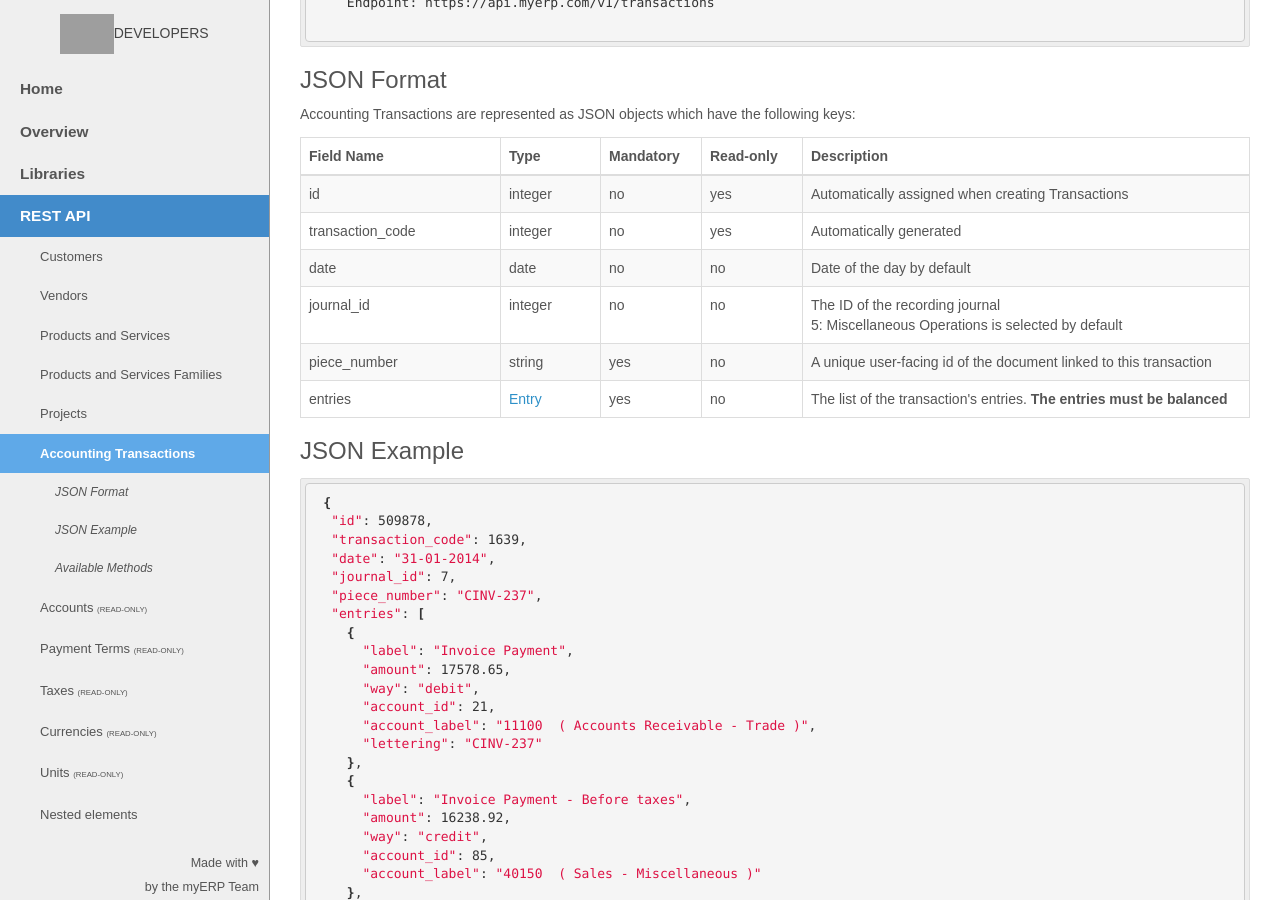
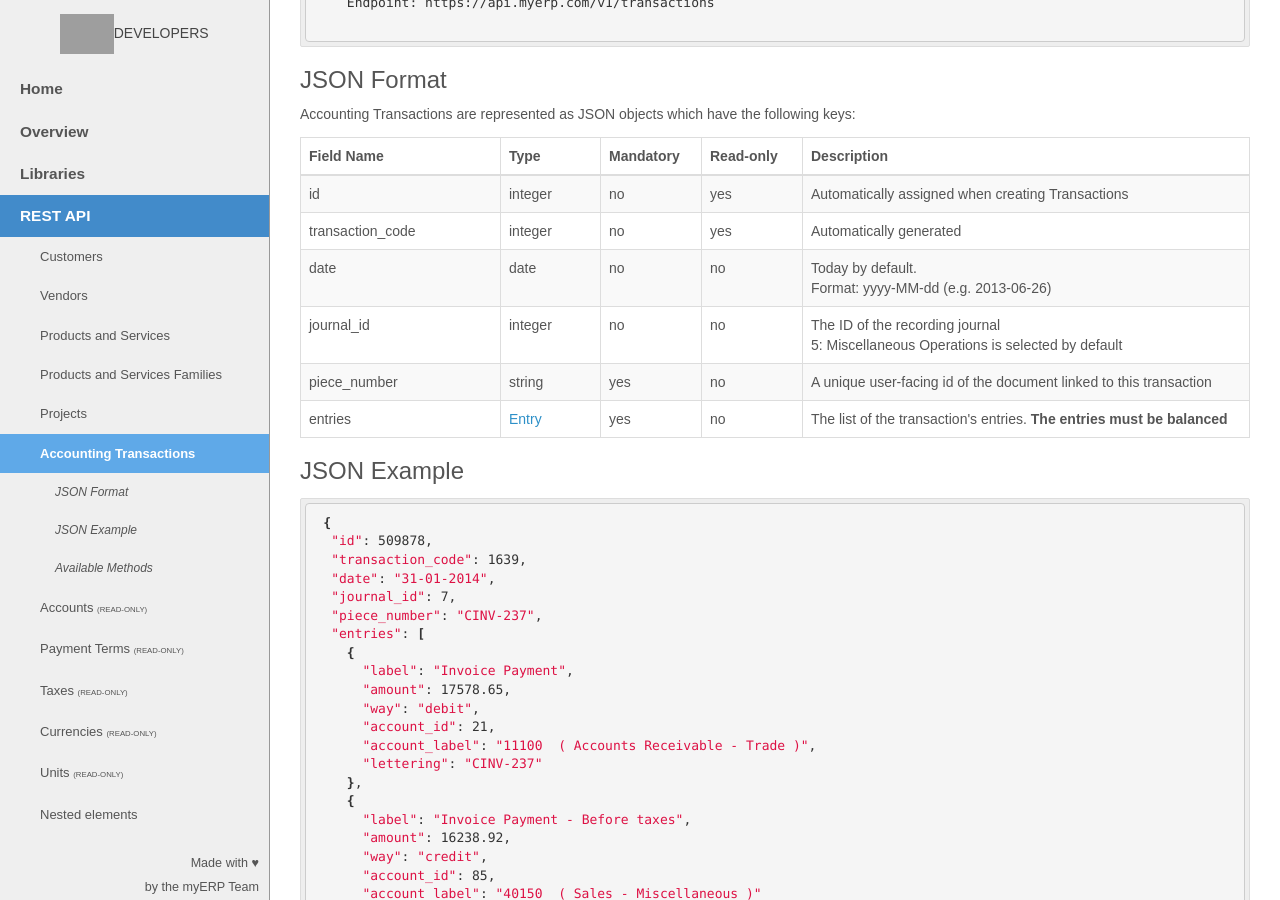
Before and after one commit to myERP/myerp.github.io, a Jekyll site: the page built from docs/1.0/api/index.html, in a window 1280 px wide and 900 px high, scrolled down 9033 px. Built offline with Jekyll 4.4.1, drawn with Linux system fonts in a browser that asks for light colours; nearby versions of some CDN libraries; Markdown is read by kramdown in place of the engine named in the settings; grey boxes are pictures that could not be loaded.

Commit message:
add default format for date in the config file

```diff
--- a/_config.yml
+++ b/_config.yml
@@ -37,6 +37,7 @@ resource:
     url: /taxes
 
 format:
+  date: yyyy-MM-dd (e.g. 2013-06-26)
   type:
     string: string
     integer: integer
--- a/_includes/1.0/api/transaction.html
+++ b/_includes/1.0/api/transaction.html
@@ -31,7 +31,8 @@
                 <td>{{ site.format.type.date }}</td>
                 <td>no</td>
                 <td>no</td>
-                <td>Date of the day by default</td>
+                <td>Today by default.
+                <br />Format: {{ site.format.date }}</td>
             </tr>
             <tr>
                 <td>journal_id</td>
```
